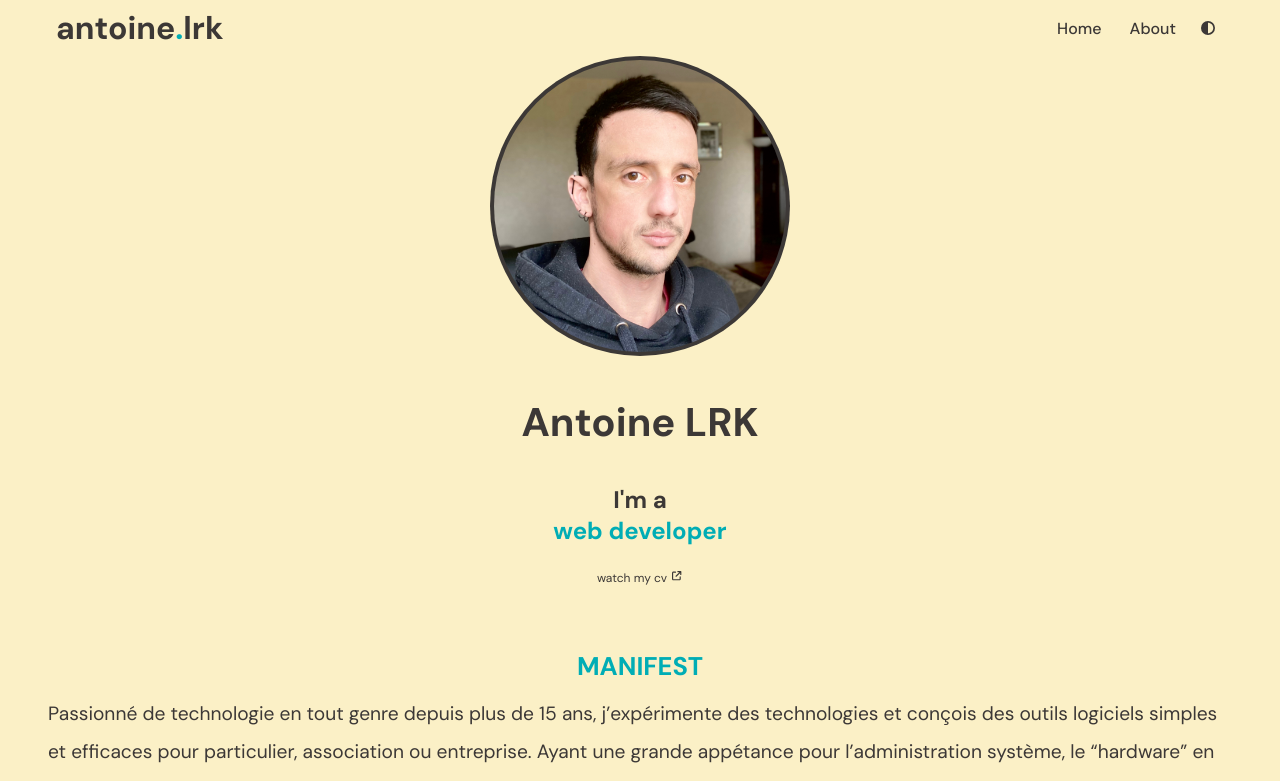
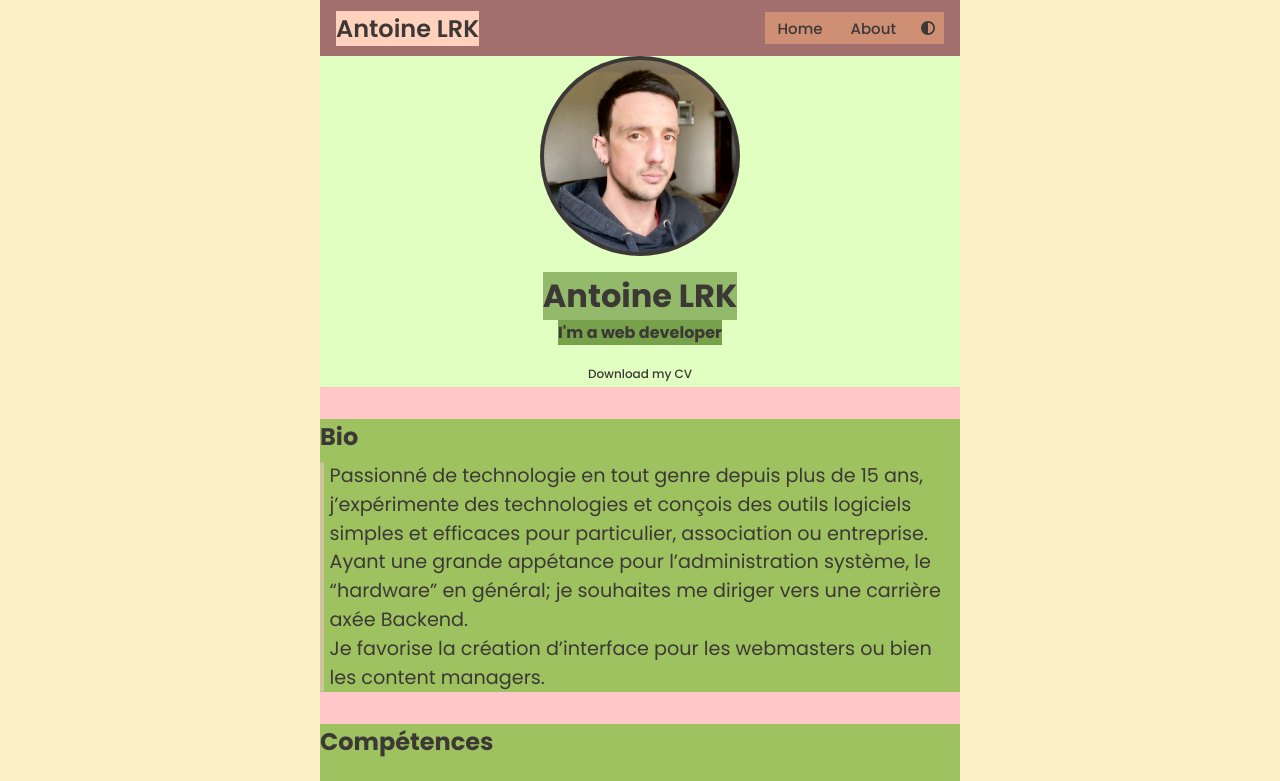
Before and after one commit to antoinelrk/AntoineLRK-Portfolio-App, a Next.js app: page / in a window 1280 px wide. Shown: the top 781 px of the page. Built offline with nearby package versions, Linux system fonts and the light colour scheme.

Commit message:
LRK-35: Overhaul

```diff
--- a/src/app/layout.jsx
+++ b/src/app/layout.jsx
@@ -40,7 +40,7 @@ function RootLayout({children}) {
             <body>
                 <div id="app">
                     <header>
-                        <div className="app-name">antoine<span>.</span>lrk</div>
+                        <div className="app-name">Antoine LRK</div>
                         <nav>
                             <ul>
                                 <li><Link className="NavLink" href="/">Home</Link></li>
--- a/src/app/page.jsx
+++ b/src/app/page.jsx
@@ -1,5 +1,5 @@
 import Testimonials from "@/components/Testimonials/Testimonials"
-import Manifest from "@/components/Manifest/Manifest"
+import Manifest from "@/components/Biography/Biography"
 import Skills from "@/components/Skills/Skills"
 import EducationsExperiences from "@/components/EducationsExperiences/EducationsExperiences";
 
--- a/src/assets/themes/App.scss
+++ b/src/assets/themes/App.scss
@@ -1,4 +1,5 @@
-@import url('https://fonts.googleapis.com/css2?family=DM+Sans:ital,wght@0,400;0,500;0,700;1,400;1,500;1,700&display=swap');
+// @import url('https://fonts.googleapis.com/css2?family=DM+Sans:ital,wght@0,400;0,500;0,700;1,400;1,500;1,700&display=swap');
+@import url('https://fonts.googleapis.com/css2?family=Poppins:ital,wght@0,100;0,200;0,300;0,400;0,500;0,600;0,700;0,800;0,900;1,100;1,200;1,300;1,400;1,500;1,600;1,700;1,800;1,900&display=swap');
 @import './Normalize.scss';
 @import './Root.scss';
 
@@ -27,7 +28,7 @@ body {
     width: 100%;
     height: 100%;
     font-size: 16px;
-    font-family: 'DM Sans', sans-serif;
+    font-family: var(--fofa);
     background-color: var(--background);
     color: var(--foreground);
     align-items: center;
@@ -36,7 +37,6 @@ body {
         display: flex;
         flex-direction: column;
         width: 100%;
-        max-width: 1200px;
         min-height: 100vh;
         align-items: center;
 
@@ -44,16 +44,19 @@ body {
             display: flex;
             padding: 0 1em;
             max-width: var(--desktop);
+            max-width: var(--app-width);
             width: 100%;
             height: 56px;
             justify-content: space-between;
             align-items: center;
+            background-color: #a36e6e;
 
             .app-name {
-                font-size: 32px;
+                font-size: 24px;
                 font-weight: 600;
                 color: var(--foreground);
                 user-select: none;
+                background-color: #ffd2be;
 
                 span {
                     color: var(--tonic);
@@ -62,8 +65,9 @@ body {
 
             nav {
                 display: flex;
-                height: 100%;
+                height: auto;
                 width: auto;
+                background-color: #ce8f75;
 
                 ul {
                     display: flex;
@@ -73,6 +77,8 @@ body {
                     column-gap: 4px;
 
                     li {
+                        display: flex;
+
                         a.NavLink {
                             display: flex;
                             flex-direction: column;
@@ -85,6 +91,7 @@ body {
                             transition: background-color .25s ease;
                             background-color: transparent;
                             font-weight: 500;
+                            font-size: 15px;
                             user-select: none;
                             color: var(--foreground);
 
@@ -161,11 +168,21 @@ body {
         main {
             display: flex;
             flex-direction: column;
-            max-width: var(--desktop);
             width: 100%;
-            padding: 0 .5em;
+            max-width: var(--app-width);
             min-height: 100%;
-            column-gap: 20em;
+            background-color: #ffc7c7;
+            row-gap: 2em;
+
+            h2.sectionTitle {
+                color: var(--foreground);
+                font-size: 1.6em;
+                user-select: none;
+
+                @media screen and (max-width: 450px) {
+                    font-size: 1.2em;
+                }
+            }
         }
 
         footer {
@@ -177,8 +194,11 @@ body {
             font-size: 14px;
             font-weight: 600;
             column-gap: 4px;
+            width: 100%;
+            max-width: var(--app-width);
             color: var(--background-alt);
             user-select: none;
+            background-color: #fff3b6;
 
             .icon {
                 display: flex;
--- a/src/assets/themes/Root.scss
+++ b/src/assets/themes/Root.scss
@@ -5,6 +5,10 @@
     --grid-gap: 32px;
 
     --desktop: 1200px;
+
+    --app-width: 50%;
+
+    --fofa: "Poppins", sans-serif;
 
     *[color-theme="dark"] {
         --background: #222831;
--- /dev/null
+++ b/src/components/Biography/Biography.jsx
@@ -0,0 +1,10 @@
+import Style from './Biography.module.scss'
+
+export default function Biography () {
+    return (
+        <section className={Style.Biography}>
+            <h2 className={Style.sectionTitle}>Bio</h2>
+            <p>Passionné de technologie en tout genre depuis plus de 15 ans, j’expérimente des technologies et conçois des outils logiciels simples et efficaces pour particulier, association ou entreprise.<br></br> Ayant une grande appétance pour l’administration système, le “hardware” en général; je souhaites me diriger vers une carrière axée Backend.<br></br>Je favorise la création d’interface pour les webmasters ou bien les content managers.</p>
+        </section>
+    )
+}
--- /dev/null
+++ b/src/components/Biography/Biography.module.scss
@@ -0,0 +1,34 @@
+.Biography {
+    display: flex;
+    flex-direction: column;
+    width: 100%;
+    row-gap: .5em;
+    background-color: #9ec260;
+
+    p {
+        position: relative;
+        font-size: 1.2em;
+        line-height: 1.5;
+        color: var(--foreground);
+        font-weight: 400;
+        font-family: var(--fofa);
+        padding-left: .5em;
+
+        &:before {
+            content: '';
+            position: absolute;
+            top: 0;
+            left: 0;
+            width: 4px;
+            height: 100%;
+            background-color: var(--background-alt);
+            border-radius: 9999px;
+        }
+
+        @media screen and (max-width: 450px) {
+            padding: 0 1em;
+            font-size: 1em;
+            line-height: 1.8em;
+        }
+    }
+}
--- a/src/components/Manifest/Manifest.jsx
+++ /dev/null
@@ -1,13 +0,0 @@
-import Style from './Manifest.module.scss'
-
-export default function Testimonials () {
-    return (
-        <section className={Style.Manifest}>
-            <h2 className={Style.sectionTitle}>MANIFEST</h2>
-            <p>
-            Passionné de technologie en tout genre depuis plus de 15 ans, j’expérimente des technologies et conçois des outils logiciels simples et efficaces pour particulier, association ou entreprise. Ayant une grande appétance pour l’administration système, le “hardware” en général; je souhaites me diriger vers une carrière axée Backend.
-Je favorise la création d’interface pour les webmasters ou bien les content managers.
-            </p>
-        </section>
-    )
-}
--- a/src/components/Manifest/Manifest.module.scss
+++ /dev/null
@@ -1,32 +0,0 @@
-.Manifest {
-    display: flex;
-    flex-direction: column;
-    margin-top: 4em;
-    align-items: center;
-    width: 100%;
-
-    h2.sectionTitle {
-        color: var(--tonic);
-        font-size: 1.6em;
-        user-select: none;
-
-        @media screen and (max-width: 450px) {
-            font-size: 1.2em;
-        }
-    }
-
-    p {
-        margin-top: 12px;
-        font-size: 1.2em;
-        line-height: 2em;
-        color: var(--foreground);
-        font-weight: 400;
-        font-family: 'DM Sans', sans-serif;
-
-        @media screen and (max-width: 450px) {
-            padding: 0 1em;
-            font-size: 1em;
-            line-height: 1.8em;
-        }
-    }
-}
--- a/src/components/Skills/Skills.module.scss
+++ b/src/components/Skills/Skills.module.scss
@@ -1,18 +1,17 @@
 section.Skills {
     display: flex;
     flex-direction: column;
-    align-items: center;
-    row-gap: 2em;
+    background-color: #9ec260;
 
-    h2.sectionTitle {
-        color: var(--tonic);
-        font-size: 1.6em;
-        user-select: none;
-        text-transform: uppercase;
-
-        @media screen and (max-width: 450px) {
-            font-size: 1.2em;
-        }
+    /**
+     * stroke-dasharray - stroke-dasharray x percent (0.65)
+     */
+    svg circle {
+        fill: none;
+        stroke: url(#GradientColor);
+        stroke-width: .8em;
+        stroke-dasharray: 472; // 472
+        stroke-dashoffset: calc(472 - 472 * .50);
     }
 
     article.skillsSection {
--- a/src/components/Testimonials/Testimonials.jsx
+++ b/src/components/Testimonials/Testimonials.jsx
@@ -5,14 +5,14 @@ import profilePicture from './me.jpg'
 export default function Testimonials () {
     return (
         <section className={Style.Testimonials}>
-            <div className={Style.avatarWrapper}>
-                <Image src={profilePicture} alt="Photo d'Antoine LRK" />
+            <div className={Style.avatarWrapper}><Image src={profilePicture} alt="Photo d'Antoine LRK" /></div>
+            <div className={Style.textualElements}>
+                <h1 className={Style.name}>Antoine LRK</h1>
+                <h2 className={Style.jobName}>I'm a web developer</h2>
+                {/* <h3 className={Style.jobMeta}>Freelance since 09-2019</h3> */}
             </div>
-            <h1 className={Style.name}>Antoine LRK</h1>
-            <h2 className={Style.presentation}>I'm a</h2>
-            <h3 className={Style.jobName}>web developer</h3>
             <a className={Style.cvDownload} href="#" target="_blank" >
-                watch my cv
+                Download my CV
                 <span className={Style.icon}>
                     <figure>
                         <svg xmlns="http://www.w3.org/2000/svg" height="100%" viewBox="0 0 512 512">
--- a/src/components/Testimonials/Testimonials.module.scss
+++ b/src/components/Testimonials/Testimonials.module.scss
@@ -3,12 +3,14 @@
     flex-direction: column;
     justify-content: center;
     align-items: center;
+    background-color: #e1ffc0;
+    row-gap: 1em;
 
     .avatarWrapper {
         position: relative;
         display: flex;
-        width: 300px;
-        height: 300px;
+        width: 200px;
+        height: 200px;
         justify-content: center;
         border-radius: 9999px;
         align-items: center;
@@ -16,12 +18,9 @@
         padding: 4px;
         overflow: hidden;
 
-
-        @media screen and (max-width: 1200px) {
-            // ? A retirer:
-            margin-top: 2em;
-            width: 200px;
-            height: 200px;
+        @media screen and (max-width: 740px) {
+            width: 180px;
+            height: 180px;
         }
 
         img {
@@ -38,54 +37,53 @@
         }
     }
 
+    .textualElements {
+        display: flex;
+        flex-direction: column;
+        align-items: center;
+
         h1.name {
             display: flex;
-        margin-top: 1em;
-        font-size: 40px;
+            font-size: 32px;
             color: var(--foreground);
+            background-color: #93ba6a;
         }
 
-    h2.presentation {
-        margin-top: 1.5em;
+        h2.jobName {
             color: var(--foreground);
-        font-size: 24px;
+            font-size: 16px;
+            background-color: #77a14a;
         }
 
-    h3.jobName {
+        h3.jobMeta {
             display: flex;
+            margin-top: 1em;
             overflow: hidden;
-        color: var(--tonic);
-        font-size: 24px;
+            color: var(--background-alt);
+            font-size: 12px;
+            font-style: italic;
+            background-color: #578f1b;
+        }
+
     }
 
     a.cvDownload {
         display: flex;
-        margin-top: 2em;
-        column-gap: 4px;
         font-size: 12px;
         color: var(--foreground);
+        padding: 4px 8px;
+        font-weight: 500;
+        border-radius: var(--brad-default);
+        transition:
+            background-color .15s ease-in-out,
+            color .15s ease-in-out;
 
         &:hover {
-            text-decoration: underline;
+            background-color: var(--background-alt);
             color: var(--tonic);
-
-            span.icon figure {
-                fill: var(--tonic);
-            }
-        }
-
-        span.icon {
-            display: flex;
-            justify-content: center;
-            align-items: center;
-            width: 12px;
-            height: 12px;
-
-            figure {
-                display: flex;
-                height: 78%;
-                fill: var(--foreground);
+            transition:
+                background-color .15s ease-in-out,
+                color .15s ease-in-out;
         }
     }
 }
-}
```
Also changed, not shown: src/components/Skills/Skills.jsx (+10 -1 lines). Lines whose indentation alone changed are shown as unchanged.
